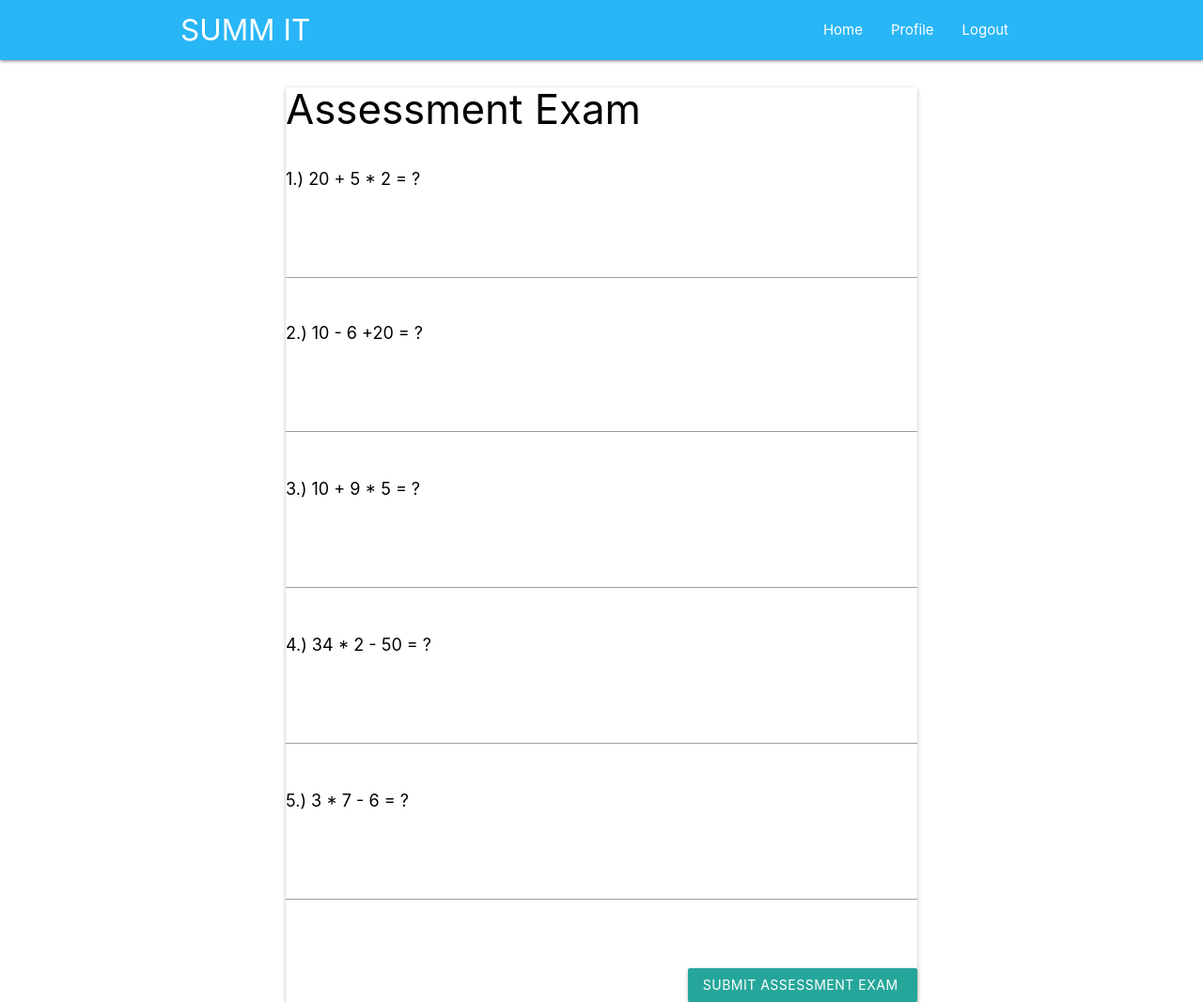
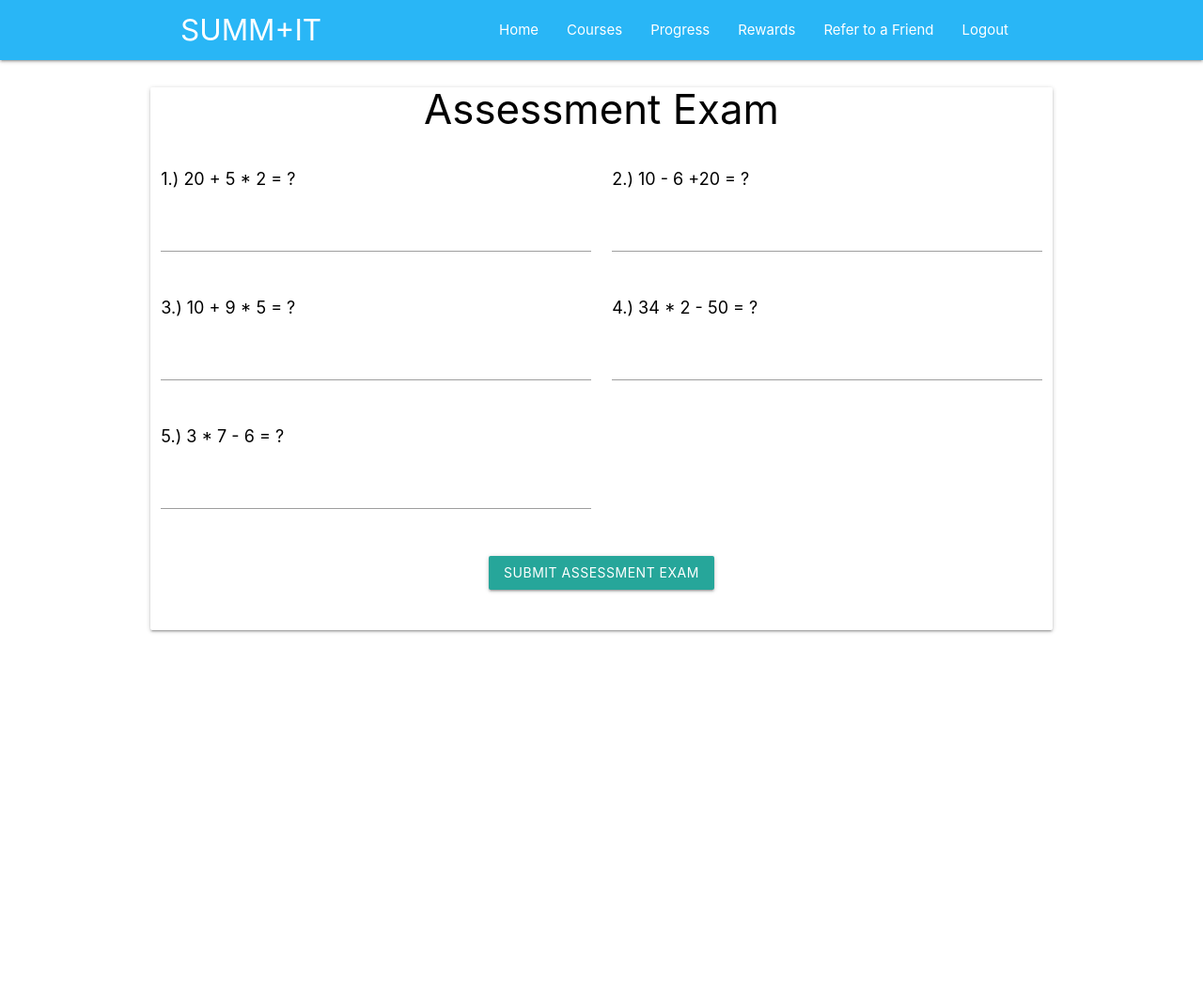
Before and after one commit to carlraymundo/Hackercup2019, a plain HTML site: page assessExam.html in a window 1280 px wide. Shown: the whole page at 94% size. After the commit the page ends 800 px from the top, so only its background shows below. Drawn offline with nearby package versions, Linux system fonts and the light colour scheme.

Commit message:
fixed courses and assessExam

```diff
--- a/assessExam.html
+++ b/assessExam.html
@@ -1,46 +1,73 @@
 <!DOCTYPE html>
-<html lang="en">
+<html>
+
 <head>
-  <meta http-equiv="Content-Type" content="text/html; charset=UTF-8"/>
-  <meta name="viewport" content="width=device-width, initial-scale=1, maximum-scale=1.0"/>
-  <title>Starter Template - Materialize</title>
 
+    <meta charset="utf-8">
+    <meta http-equiv="X-UA-Compatible" content="IE=edge">
+    <meta name="viewport" content="width=device-width, initial-scale=1">
+
+    <title>Freebie: 12 Practical Templates For List Pages</title>
+
+    <!-- Compiled and minified CSS -->
+    <link rel="stylesheet" href="https://cdnjs.cloudflare.com/ajax/libs/materialize/1.0.0-rc.2/css/materialize.min.css">
+
+    <!-- Compiled and minified JavaScript -->
+    <script src="https://cdnjs.cloudflare.com/ajax/libs/materialize/1.0.0-rc.2/js/materialize.min.js"></script>
+    <link rel="stylesheet" href="assets/css/product-lists/product-list-small.css">
+    <link rel="stylesheet" href="http://maxcdn.bootstrapcdn.com/font-awesome/4.2.0/css/font-awesome.min.css">
+    <!-- Compiled and minified JavaScript -->
+    <script src="https://cdnjs.cloudflare.com/ajax/libs/materialize/1.0.0-rc.2/js/materialize.min.js"></script>
+    <script src="https://cdnjs.cloudflare.com/ajax/libs/Chart.js/2.7.3/Chart.min.js"></script>
     <!-- CSS  -->
     <link href="https://fonts.googleapis.com/icon?family=Material+Icons" rel="stylesheet">
-  <link href="css/materialize.css" type="text/css" rel="stylesheet" media="screen,projection"/>
-  <link href="css/style.css" type="text/css" rel="stylesheet" media="screen,projection"/>
+    <link href="css/materialize.css" type="text/css" rel="stylesheet" media="screen,projection" />
+    <link href="css/style.css" type="text/css" rel="stylesheet" media="screen,projection" />
+    <!--
+<body background="https://i.imgur.com/E8M6vZ5.png" style="background-attachment: fixed; background-repeat:no-repeat; background-size:100%;"> -->
 </head>
 
+<body>
+
     <nav class="light-blue lighten-1" role="navigation">
-    <div class="nav-wrapper container"><a id="logo-container" href="#" class="brand-logo">SUMM IT</a>
+        <div class="nav-wrapper container"><a id="logo-container" href="#" class="brand-logo">SUMM+IT</a>
             <ul class="right hide-on-med-and-down">
-        <li><a href="#">Home</a></li>
-        <li><a href="#">Profile</a></li>
-        <li><a href="#">Logout</a></li>
+                <li><a href="home.html">Home</a></li>
+                <li><a href="courses.html">Courses</a></li>
+                <li><a href="profile.html">Progress</a></li>
+                <li><a href="rewards.html">Rewards</a></li>
+                <li><a href="referral.html">Refer to a Friend</a></li>
+                <li><a href="login.html">Logout</a></li>
             </ul>
 
             <ul id="nav-mobile" class="sidenav">
-            <li><a href="#">Home</a></li>
-            <li><a href="#">Profile</a></li>
-            <li><a href="#">Logout</a></li>
+                <li><a href="home.html">Home</a></li>
+                <li><a href="courses.html">Courses</a></li>
+                <li><a href="profile.html">Profile</a></li>
+                <li><a href="rewards.html">Rewards</a></li>
+                <li><a href="referral.html">Refer to a Friend</a></li>
+                <li><a href="login.html">Logout</a></li>
             </ul>
-    <br>
+            <a href="#" data-target="nav-mobile" class="sidenav-trigger"><i class="material-icons">menu</i></a>
+        </div>
+    </nav>
+
     <body>
 
 
         <div class="card" row style="width:75%; margin-left:auto; margin-right:auto;">
 
-            <h3 style="color:black;">Assessment Exam</h3>
+            <h3 style="color:black;" class="center">Assessment Exam</h3>
 
             <div class="row">
-                <div class="col-md-4 pl-1">
+                <div class="col m6">
                     <div class="form-group">
 
                         <p style="color:black;font-size:18px;">1.) 20 + 5 * 2 = ?</p>
                         <input type="number" name="q1" class="form-control" placeholder="" value="" required>
                     </div>
                 </div>
-                <div class="col-md-6 pl-1">
+                <div class="col m6">
                     <div class="form-group">
                         <p style="color:black;font-size:18px;">2.) 10 - 6 +20 = ?</p>
 
@@ -49,16 +76,14 @@
                 </div>
             </div>
             <div class="row">
-                    <div class="col-md-6 pr-1">
+                <div class="col m6">
                     <div class="form-group">
                         <p style="color:black;font-size:18px;">3.) 10 + 9 * 5 = ?</p>
 
                         <input type="number" name="q3" class="form-control" placeholder="" value="" required>
                     </div>
                 </div>
-            </div>
-            <div class="row">
-                    <div class="col-md-6 pr-1">
+                <div class="col m6">
                     <div class="form-group">
                         <p style="color:black;font-size:18px;">4.) 34 * 2 - 50 = ?</p>
 
@@ -67,15 +92,25 @@
                 </div>
             </div>
             <div class="row">
-                <div class="col-md-6 pr-1">
+                <div class="col m6">
                     <div class="form-group">
 
                         <p style="color:black;font-size:18px;">5.) 3 * 7 - 6 = ?</p>
                         <input type="number" name="q5" class="form-control" placeholder="" value="" required>
                     </div>
                 </div>
+            </div>
+            <br>
+            <div class="row center">
+                <form action="home.html">
+                    <button id="submitme" class="btn " type="submit" value="Submit Assessment Exam ">Submit Assessment Exam</button>
+                </form>
 
+            </div>
             <br>
+        </div>
+        </form>
+        </div>
+    </body>
 
-            <input id="submitme" class="btn btn-primary" type="submit" style="float:right" value="Submit Assessment Exam " />
-        </form>
+</html>
```
Also changed, not shown: courses.html (+2 -2 lines), login.html (+1 -1 lines). Lines whose indentation alone changed are shown as unchanged.
